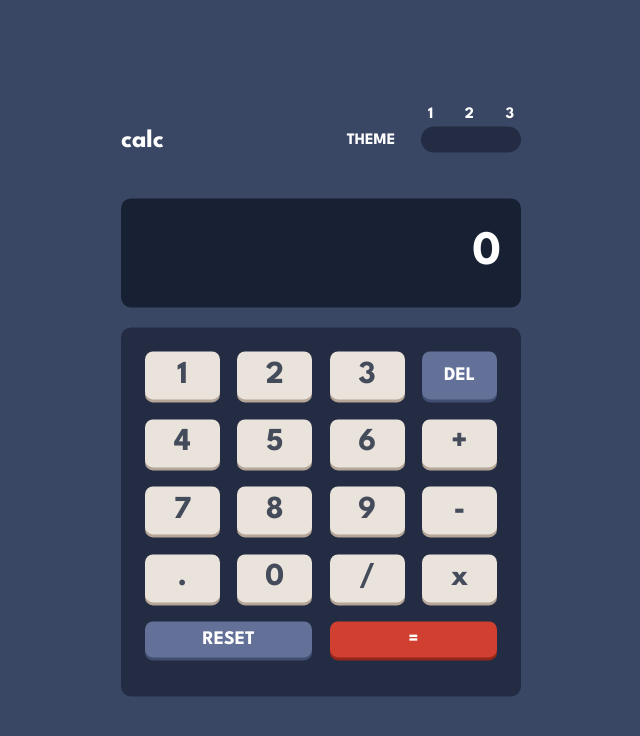
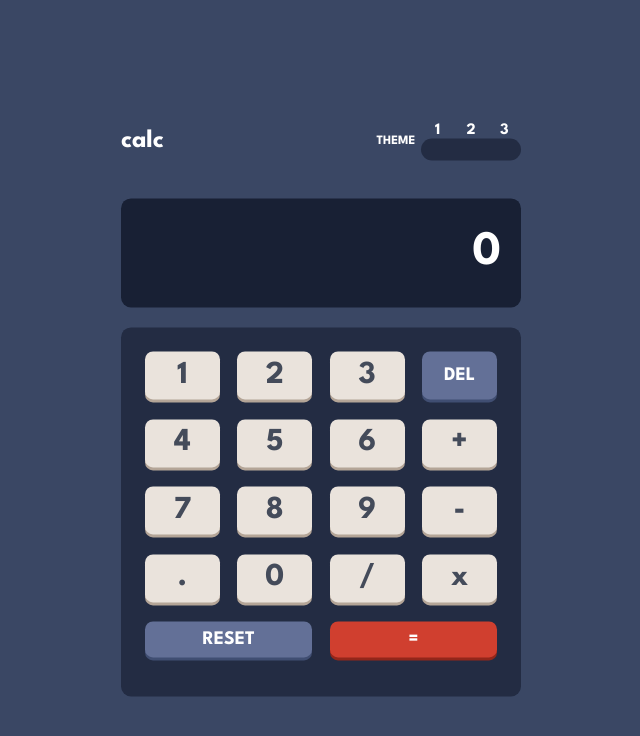
Before and after one commit to rodrfct/calculator-app, a Vue app: page / in a window 1280 px wide. Shown: the top 736 px of the page, without its empty margins (319-959 px from the left). Built offline with nearby package versions, Linux system fonts and the light colour scheme.

Commit message:
Better align numbers with their respective radio

```diff
--- a/src/components/HeaderComponent.vue
+++ b/src/components/HeaderComponent.vue
@@ -33,22 +33,28 @@ p {
 span {
     grid-column: 3;
     place-self: center;
+
+    font-size: .8rem;
+    margin-left: 50%;
 }
 
+form {
+    margin-top: 20%;
+}
 
 fieldset {
     margin: 0;
     border: none;
     border-radius: 20px;
-    padding: 4px;
+    padding: 4px 0;
 
     background-color: var(--toggle-and-keypad-background);
 }
 
-.labels {
-    padding: 4px;
-    display: flex;
-    justify-content: space-between;
+.labels, fieldset {
+    display: grid;
+    grid-template-columns: 1fr 1fr 1fr;
+    place-items: center;
 }
 
 label, input {
@@ -62,9 +68,6 @@ input {
 
     width: var(--size);
     height: var(--size);
-
-    /*This is probably totally unresponsive */
-    transform: translate(0, 15%);
 }
 
 input:checked {
```
